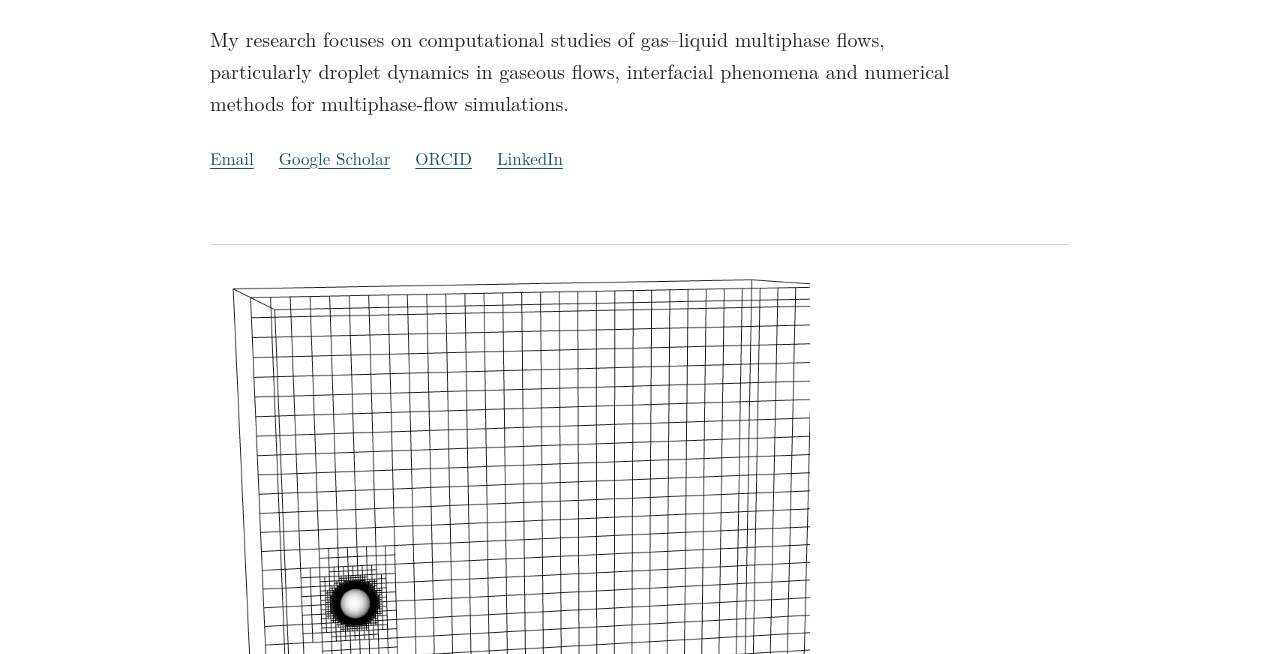
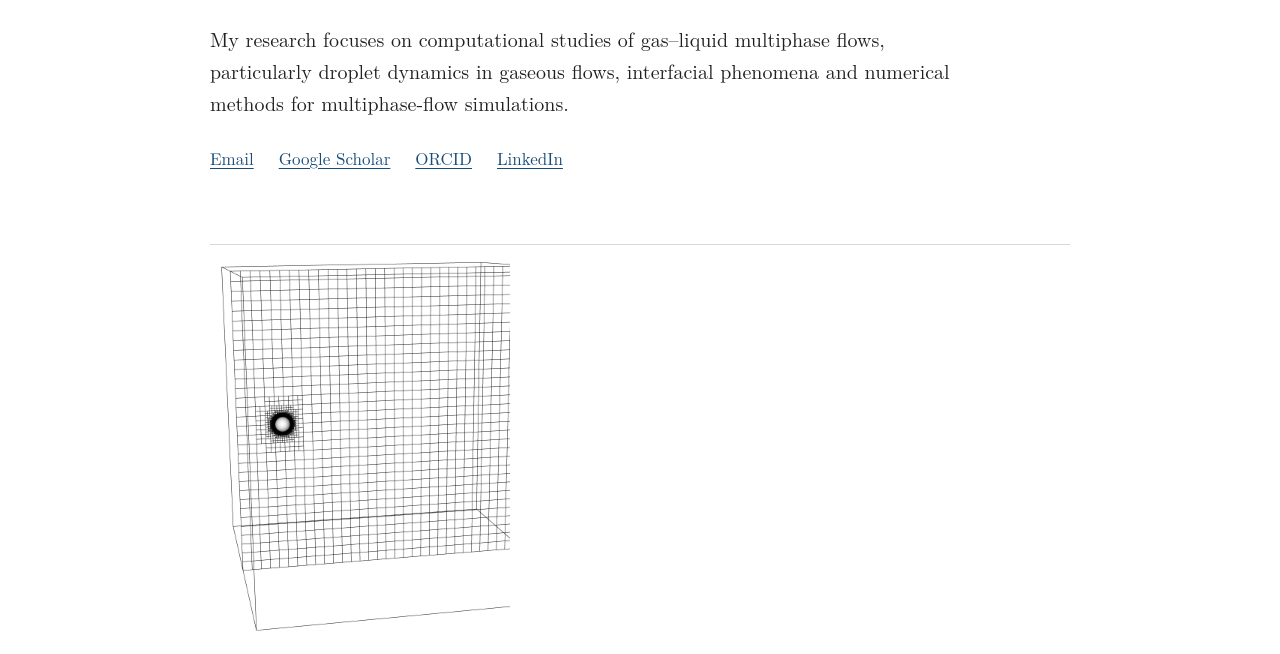
Before and after one commit to robin-iit/robin-iit.github.io, a plain HTML site: page index.html in a window 1280 px wide. Shown: the part 263-917 px from the top of the page. Drawn offline with Linux system fonts and the light colour scheme.

Commit message:
Change gif width from 600 to 300
Updated the width of the droplet breakup simulation gif.

```diff
--- a/index.html
+++ b/index.html
@@ -40,10 +40,10 @@
       </p>
     </section>
 
-
+<!-- The gif file entered on the page -->
     <img src="media/gifs/drop54_mesh.gif"
      alt="Droplet breakup simulation"
-     width="600">
+     width="300">
 
 
     <section id="about">
```
